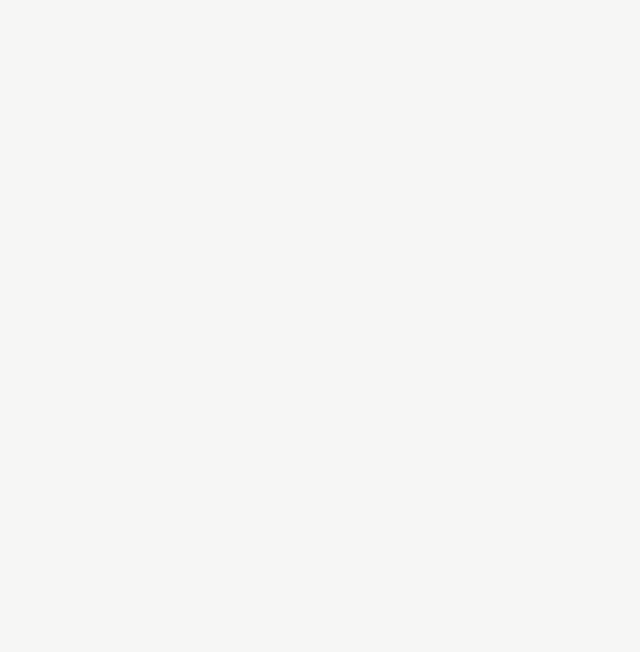
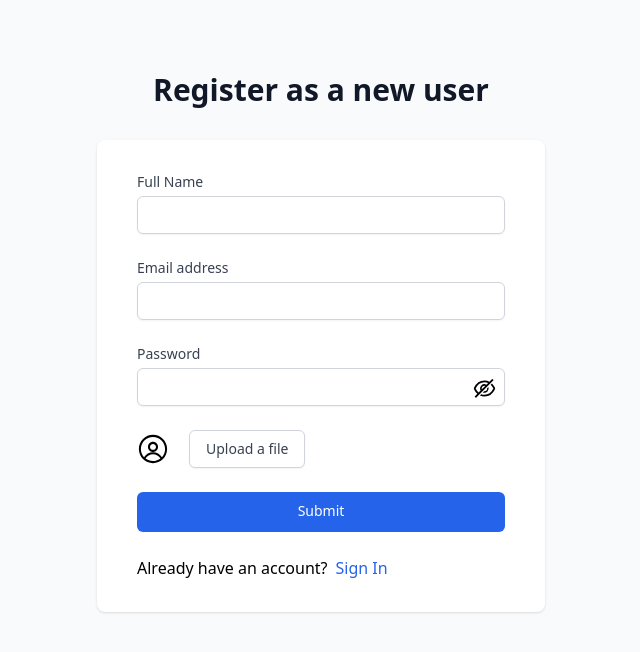
Before and after one commit to YitavGil/e-shop, a React (Vite) app in the folder frontend/: page /sign-up in a window 1280 px wide. Before the commit this address had no page. Shown: the top 652 px of the page, without its empty margins (319-959 px from the left). Built offline with nearby package versions, Linux system fonts and the light colour scheme.

Commit message:
signup page frontend

```diff
--- a/frontend/src/App.jsx
+++ b/frontend/src/App.jsx
@@ -1,11 +1,12 @@
 import { BrowserRouter, Routes, Route  } from 'react-router-dom';
-import { LoginPage } from "./Routes.js"
+import { LoginPage, SignupPage } from "./Routes.js"
 function App() {
 
   return (
     <BrowserRouter>
     <Routes>
       <Route path='/login' element={<LoginPage />} />
+      <Route path='/sign-up' element={<SignupPage />} />
     </Routes>
     </BrowserRouter>
   )
--- a/frontend/src/Routes.js
+++ b/frontend/src/Routes.js
@@ -1,6 +1,8 @@
 import LoginPage from './pages/LoginPage.jsx';
+import SignupPage from './pages/SignupPage.jsx';
 
 
 export {
   LoginPage,
+  SignupPage
 }
--- a/frontend/src/components/login/Login.jsx
+++ b/frontend/src/components/signup/Signup.jsx
@@ -1,29 +1,58 @@
 import { useState } from "react";
 import { AiOutlineEye, AiOutlineEyeInvisible } from "react-icons/ai";
 import styles from "../../styles/styles";
-import { Link, useNavigate } from "react-router-dom";
+import { Link } from "react-router-dom";
+import { RxAvatar } from "react-icons/rx";
 import axios from "axios";
+
 import { toast } from "react-toastify";
 
-const Login = () => {
-  const navigate = useNavigate();
+const Signup = () => {
   const [email, setEmail] = useState("");
+  const [name, setName] = useState("");
   const [password, setPassword] = useState("");
   const [visible, setVisible] = useState(false);
+  const [avatar, setAvatar] = useState(null);
 
-  const handleSubmit = (e) => {
-    e.preventDefault();
+  const handleSubmit = () => {
+
   }
+
+  const handleFileInputChange = () => {
+
+  }
+
+
   return (
     <div className="min-h-screen bg-gray-50 flex flex-col py-12 sm:px-6 lg:px-8">
       <div className="sm:mx-auto sm:w-full sm:max-w-md">
         <h2 className="mt-6 text-center text-3xl font-extrabold text-gray-900">
-          Login to your account
+          Register as a new user
         </h2>
       </div>
       <div className="mt-8 sm:mx-auto sm:w-full sm:max-w-md">
         <div className="bg-white py-8 px-4 shadow sm:rounded-lg sm:px-10">
-        <form className="space-y-6" onSubmit={handleSubmit}>
+          <form className="space-y-6" onSubmit={handleSubmit}>
+            <div>
+              <label
+                htmlFor="email"
+                className="block text-sm font-medium text-gray-700"
+              >
+                Full Name
+              </label>
+              <div className="mt-1">
+                <input
+                  type="text"
+                  name="text"
+                  autoComplete="name"
+                  required
+                  value={name}
+                  onChange={(e) => setName(e.target.value)}
+                  className="appearance-none block w-full px-3 py-2 border border-gray-300 rounded-md shadow-sm placeholder-gray-400 focus:outline-none focus:ring-blue-500 focus:border-blue-500 sm:text-sm"
+                />
+              </div>
+            </div>
+
             <div>
               <label
                 htmlFor="email"
@@ -43,6 +72,7 @@ const Login = () => {
                 />
               </div>
             </div>
+
             <div>
               <label
                 htmlFor="password"
@@ -75,30 +105,41 @@ const Login = () => {
                 )}
               </div>
             </div>
-            <div className={`${styles.noramlFlex} justify-between`}>
-              <div className={`${styles.noramlFlex}`}>
-                <input
-                  type="checkbox"
-                  name="remember-me"
-                  id="remember-me"
-                  className="h-4 w-4 text-blue-600 focus:ring-blue-500 border-gray-300 rounded"
-                />
+
+            <div>
+              <label
+                htmlFor="avatar"
+                className="block text-sm font-medium text-gray-700"
+              ></label>
+              <div className="mt-2 flex items-center">
+                <span className="inline-block h-8 w-8 rounded-full overflow-hidden">
+                  {avatar ? (
+                    <img
+                      src={URL.createObjectURL(avatar)}
+                      alt="avatar"
+                      className="h-full w-full object-cover rounded-full"
+                    />
+                  ) : (
+                    <RxAvatar className="h-8 w-8" />
+                  )}
+                </span>
                 <label
-                  htmlFor="remember-me"
-                  className="ml-2 block text-sm text-gray-900"
+                  htmlFor="file-input"
+                  className="ml-5 flex items-center justify-center px-4 py-2 border border-gray-300 rounded-md shadow-sm text-sm font-medium text-gray-700 bg-white hover:bg-gray-50"
                 >
-                  Remember me
+                  <span>Upload a file</span>
+                  <input
+                    type="file"
+                    name="avatar"
+                    id="file-input"
+                    accept=".jpg,.jpeg,.png"
+                    onChange={handleFileInputChange}
+                    className="sr-only"
+                  />
                 </label>
               </div>
-              <div className="text-sm">
-                <a
-                  href=".forgot-password"
-                  className="font-medium text-blue-600 hover:text-blue-500"
-                >
-                  Forgot your password?
-                </a>
-              </div>
             </div>
+
             <div>
               <button
                 type="submit"
@@ -108,16 +149,16 @@ const Login = () => {
               </button>
             </div>
             <div className={`${styles.noramlFlex} w-full`}>
-              <h4>Not have any account?</h4>
-              <Link to="/sign-up" className="text-blue-600 pl-2">
-                Sign Up
+              <h4>Already have an account?</h4>
+              <Link to="/login" className="text-blue-600 pl-2">
+                Sign In
               </Link>
             </div>
           </form>
         </div>
       </div>
     </div>
-  );
-};
+  )
+}
 
-export default Login;
+export default Signup
--- /dev/null
+++ b/frontend/src/pages/SignupPage.jsx
@@ -0,0 +1,12 @@
+import React from 'react';
+import Signup from '../components/signup/Signup'
+
+const SignupPage = () => {
+  return (
+    <div>
+      <Signup />
+    </div>
+  )
+}
+
+export default SignupPage
```
